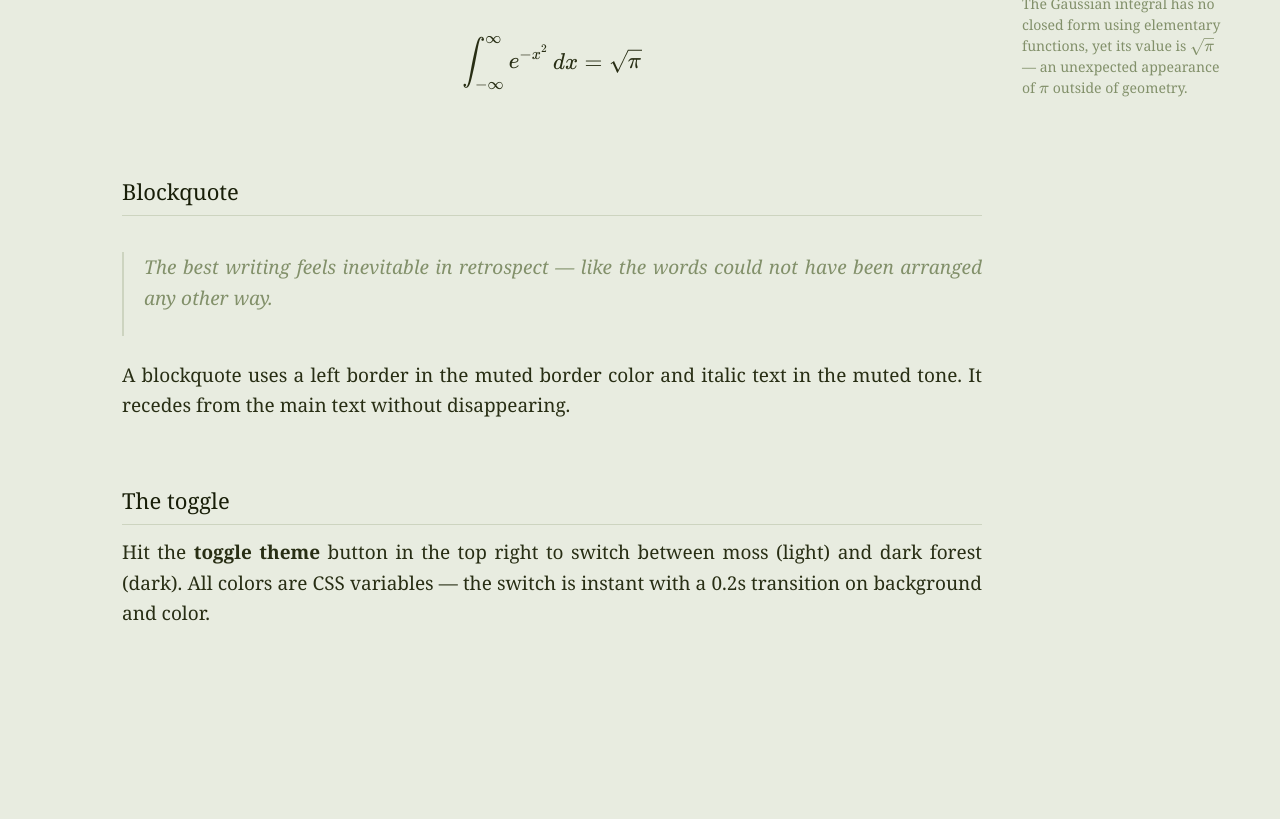
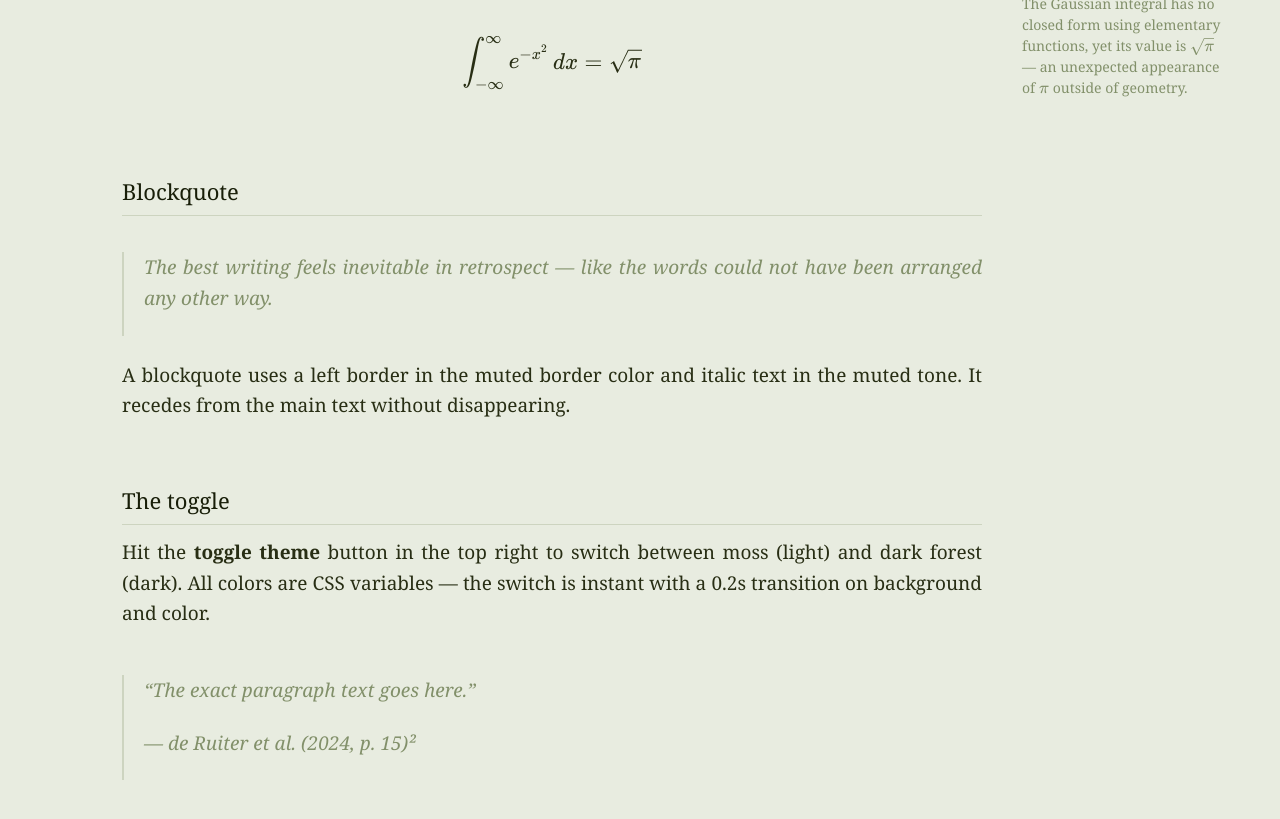
Before and after one commit to Hrbacek/hrbacek.github.io, a Jekyll site: the page built from _posts/2025-03-15-hello-world.md, in a window 1280 px wide and 900 px high, scrolled down 1841 px. Shown: the top 819 px of the window. Built offline with Jekyll 4.4.1, drawn with Linux system fonts in a browser that asks for light colours; before the commit the page ends 2588 px from its top, so only the background shows below that.

Commit message:
test markdown callout

```diff
--- a/_posts/2025-03-15-hello-world.md
+++ b/_posts/2025-03-15-hello-world.md
@@ -93,3 +93,7 @@ in the muted tone. It recedes from the main text without disappearing.
 Hit the **toggle theme** button in the top right to switch between moss
 (light) and dark forest (dark). All colors are CSS variables — the switch
 is instant with a 0.2s transition on background and color.
+
+> "The exact paragraph text goes here."
+>
+> — de Ruiter et al. (2024, p. 15)²
```
